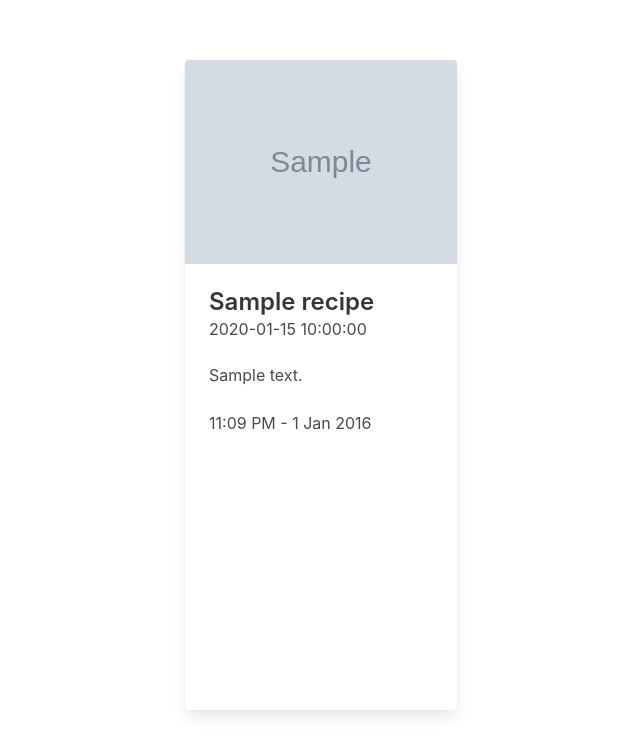
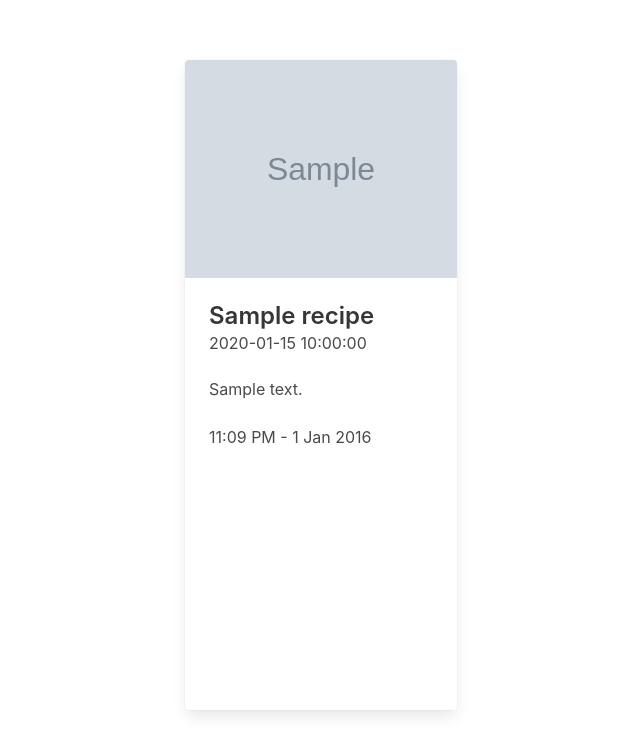
Before and after one commit to aaronsnig501/cook-book, a Flask app: page /recipes in a window 1280 px wide. Shown: the part 76-826 px from the top of the page, without its empty margins (23-663 px from the left). Run offline with Flask 2, Linux system fonts and the light colour scheme; grey boxes marked "Sample" are stand-in pictures; a database or web service that is not in the repository returns one stand-in record (values such as "Sample title"); some libraries are stand-ins or nearby versions.

Commit message:
(fix): card sizing issues

```diff
--- a/templates/recipes.html
+++ b/templates/recipes.html
@@ -10,7 +10,7 @@
       <div class="column is-4">
         <div class="card">
           <div class="card-image">
-            <figure class="image is-4by3">
+            <figure class="image is-5by4">
               <img src="{{ recipe.image }}" alt="Placeholder image">
             </figure>
           </div>
```
